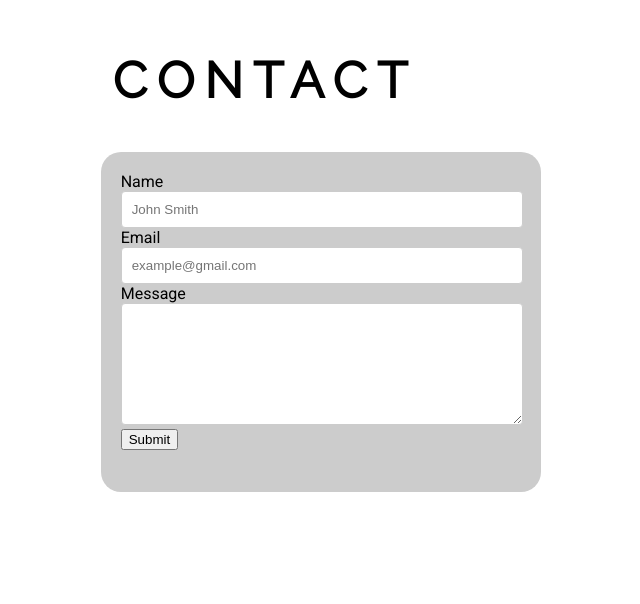
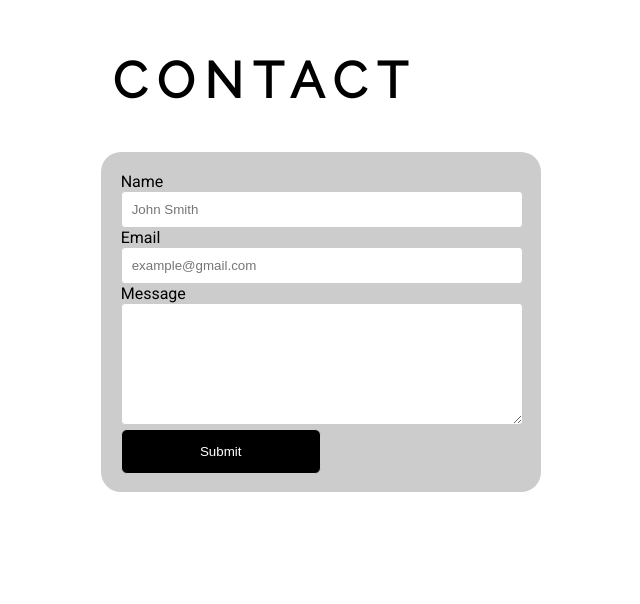
Before and after one commit to deegiialt/deegiialt.github.io, a plain HTML site: page index.html in a window 1280 px wide. Shown: the part 1997-2601 px from the top of the page, without its empty margins (375-1015 px from the left). Drawn offline with nearby package versions, Linux system fonts and the light colour scheme.

Commit message:
contact button change

```diff
--- a/index.html
+++ b/index.html
@@ -75,7 +75,7 @@
 				<br>
 				<textarea name="message" id="messageInput" style="height:100px"></textarea>
 				<br>
-				<button type="submit" id="submitButton" value="Submit">Submit</button>
+				<input type="submit" id="submitButton" value="Submit">
 			</form>
 
 		<!-- End of Contact Form -->
```
